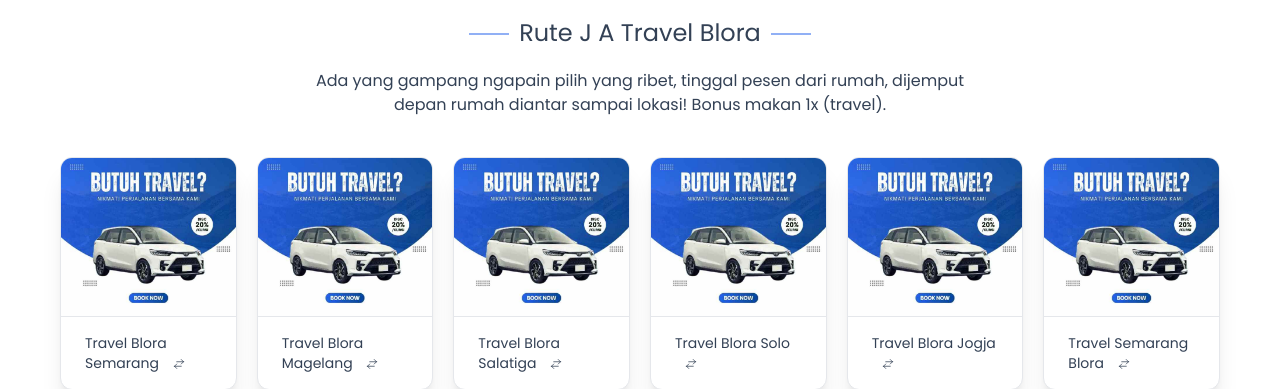
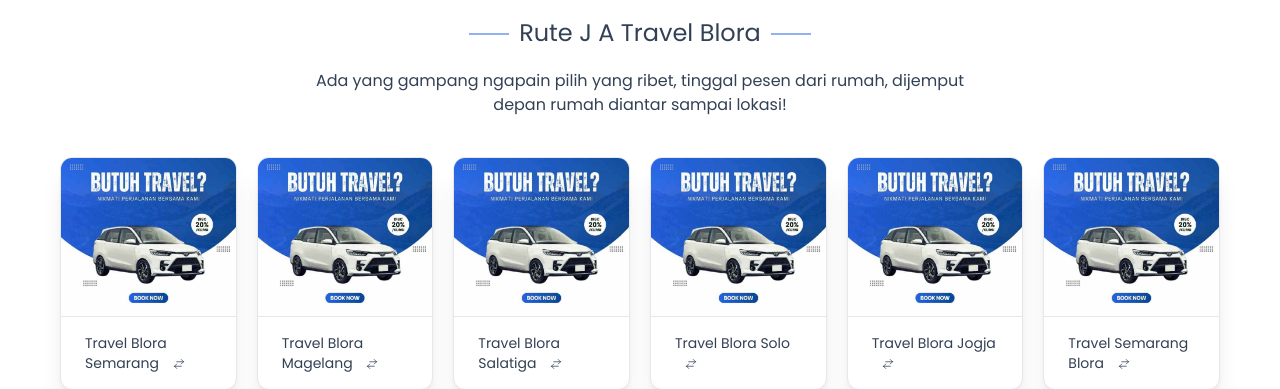
Before and after one commit to jasa-web-2000/zarabetafamtravel.web.id, a PHP site: page / in a window 1280 px wide. Shown: the part 782-1171 px from the top of the page. Run offline with PHP 8.4, Linux system fonts and the light colour scheme.

Commit message:
malas ngoding, paham 🖐

```diff
--- a/_index.php
+++ b/_index.php
@@ -402,7 +402,7 @@ $galeri = [
         <div class="text-center inner-container">
           <h2 class="line-h2">Rute <?= $brand ?></h2>
           <p class="desc">
-            Ada yang gampang ngapain pilih yang ribet, tinggal pesen dari rumah, dijemput depan rumah diantar sampai lokasi! Bonus makan 1x (travel).
+            Ada yang gampang ngapain pilih yang ribet, tinggal pesen dari rumah, dijemput depan rumah diantar sampai lokasi!
           </p>
         </div>
         <div
--- a/index.html
+++ b/index.html
@@ -1,34 +1,67 @@
-
 <!DOCTYPE html>
 <html
   lang="id"
   class="scroll-smooth">
+  <head>
+    <meta
+      name="author"
+      content="Dion Zebua" />
+    <meta charset="UTF-8" />
+    <meta
+      name="viewport"
+      content="width=device-width, initial-scale=1.0" />
+    <meta
+      name="robots"
+      content="index, follow, max-image-preview:large, max-snippet:-1, max-video-preview:-1" />
 
-<head>
+    <title>J A Travel Blora - Travel Blora Terbaik No. 1</title>
+    <meta
+      name="description"
+      content="J A Travel Blora menawarkan jasa travel Blora dengan harga murah dan jadwal 24 jam" />
 
-  <meta name="author" content="Dion Zebua" />
-  <meta charset="UTF-8" />
-  <meta name="viewport" content="width=device-width, initial-scale=1.0" />
-  <meta name="robots" content="index, follow, max-image-preview:large, max-snippet:-1, max-video-preview:-1" />
+    <meta
+      property="og:title"
+      content="J A Travel Blora - Travel Blora Terbaik No. 1" />
+    <meta
+      property="og:description"
+      content="J A Travel Blora menawarkan jasa travel Blora dengan harga murah dan jadwal 24 jam" />
+    <meta
+      property="og:type"
+      content="website" />
+    <meta
+      property="og:url"
+      content="https://ja-travel-blora.web.id/" />
+    <meta
+      property="og:image"
+      content="https://ja-travel-blora.web.id/src/img/logo.jpg" />
 
-  <title>
-    J A Travel Blora - Travel Blora Terbaik No. 1  </title>
-  <meta name="description" content="J A Travel Blora menawarkan jasa travel Blora dengan harga murah dan jadwal 24 jam" />
-
-  <meta property="og:title" content="J A Travel Blora - Travel Blora Terbaik No. 1" />
-  <meta property="og:description" content="J A Travel Blora menawarkan jasa travel Blora dengan harga murah dan jadwal 24 jam" />
-  <meta property="og:type" content="website" />
-  <meta property="og:url" content="https://ja-travel-blora.web.id/" />
-  <meta property="og:image" content="https://ja-travel-blora.web.id/src/img/logo.jpg" />
-
-  <link rel="apple-touch-icon" href="https://ja-travel-blora.web.id/src/img/logo.jpg" />
-  <link rel="icon" size="16x16" href="https://ja-travel-blora.web.id/src/img/logo.jpg" />
-  <link rel="icon" size="32x32" href="https://ja-travel-blora.web.id/src/img/logo.jpg" />
-  <link rel="icon" size="180x180" href="https://ja-travel-blora.web.id/src/img/logo.jpg" />
-  <link rel="shortcut icon" href="https://ja-travel-blora.web.id/src/img/logo.jpg" />
-  <meta property="og:locale" content="id_ID" />
-  <meta property="og:site_name" content="J A Travel Blora" />
-  <link rel="canonical" href="https://ja-travel-blora.web.id/" />
+    <link
+      rel="apple-touch-icon"
+      href="https://ja-travel-blora.web.id/src/img/logo.jpg" />
+    <link
+      rel="icon"
+      size="16x16"
+      href="https://ja-travel-blora.web.id/src/img/logo.jpg" />
+    <link
+      rel="icon"
+      size="32x32"
+      href="https://ja-travel-blora.web.id/src/img/logo.jpg" />
+    <link
+      rel="icon"
+      size="180x180"
+      href="https://ja-travel-blora.web.id/src/img/logo.jpg" />
+    <link
+      rel="shortcut icon"
+      href="https://ja-travel-blora.web.id/src/img/logo.jpg" />
+    <meta
+      property="og:locale"
+      content="id_ID" />
+    <meta
+      property="og:site_name"
+      content="J A Travel Blora" />
+    <link
+      rel="canonical"
+      href="https://ja-travel-blora.web.id/" />
 
     <link
       href="./src/css/output.css"
@@ -161,14 +194,14 @@
           style="background-image: url(./src/img/background-hero-section.jpg)"
           class="py-10 lg:py-7 bg-fixed bg-cover bg-center rounded-lg relative">
           <div
-          class="absolute rounded-lg inset-0 bg-[radial-gradient(rgb(15_23_42_/_0.5),rgb(51_65_85_/_0.7))] from-0% via-90% to-100%">
-        </div>
+            class="absolute rounded-lg inset-0 bg-[radial-gradient(rgb(15_23_42_/_0.5),rgb(51_65_85_/_0.7))] from-0% via-90% to-100%"></div>
           <div
             class="grid grid-cols-12 [&>div]:col-span-full items-center gap-y-6">
             <div class="md:!col-span-7 p-5 md:p-10 md:-top-10 lg:p-20 z-10">
               <h1
                 class="text-white text-3xl leading-[40px] md:text-[40px] md:leading-[50px] lg:text-5xl lg:leading-[70px] font-bold text-left sm:max-w-[600px] lg:max-w-full">
-              J A Travel Blora - Travel Blora Terbaik No. 1            </h1>
+                J A Travel Blora - Travel Blora Terbaik No. 1
+              </h1>
               <div class="flex gap-x-5 mt-7">
                 <a
                   href="https://api.whatsapp.com/send/?phone=6282229959600&text=Halo+admin+https://ja-travel-blora.web.id/&type=phone_number&app_absent=0"
@@ -221,7 +254,9 @@
                   <div class="col-span-full text-sm">
                     <label
                       for="nama"
-                    class="block cursor-pointer font-medium">Nama anda</label>
+                      class="block cursor-pointer font-medium"
+                      >Nama anda</label
+                    >
                     <div class="mt-1">
                       <input
                         type="text"
@@ -237,7 +272,9 @@
                     <div class="text-sm">
                       <label
                         for="asal"
-                      class="block cursor-pointer font-medium">Asal</label>
+                        class="block cursor-pointer font-medium"
+                        >Asal</label
+                      >
                       <div class="mt-1">
                         <input
                           type="text"
@@ -251,7 +288,9 @@
                     <div class="text-sm">
                       <label
                         for="tujuan"
-                      class="block cursor-pointer font-medium">Tujuan</label>
+                        class="block cursor-pointer font-medium"
+                        >Tujuan</label
+                      >
                       <div class="mt-1">
                         <input
                           type="text"
@@ -267,7 +306,9 @@
                   <div class="col-span-full text-sm">
                     <label
                       for="jumlah"
-                    class="block cursor-pointer font-medium">Jumlah Penumpang</label>
+                      class="block cursor-pointer font-medium"
+                      >Jumlah Penumpang</label
+                    >
                     <div class="mt-1">
                       <select
                         id="jumlah"
@@ -300,12 +341,15 @@
       <!-- Hero Section -->
 
       <!-- Rute Travel -->
-    <section class="container my-20" id="rute-travel">
+      <section
+        class="container my-20"
+        id="rute-travel">
         <div class="">
           <div class="text-center inner-container">
             <h2 class="line-h2">Rute J A Travel Blora</h2>
             <p class="desc">
-            Ada yang gampang ngapain pilih yang ribet, tinggal pesen dari rumah, dijemput depan rumah diantar sampai lokasi! Bonus makan 1x (travel).
+              Ada yang gampang ngapain pilih yang ribet, tinggal pesen dari
+              rumah, dijemput depan rumah diantar sampai lokasi!
             </p>
           </div>
           <div
@@ -323,9 +367,11 @@
                 alt="rute Travel Blora Semarang"
                 class="" />
               <div class="">
-                  <a href="https://api.whatsapp.com/send/?phone=6282229959600&text=Halo+admin+https://ja-travel-blora.web.id/&type=phone_number&app_absent=0">
+                <a
+                  href="https://api.whatsapp.com/send/?phone=6282229959600&text=Halo+admin+https://ja-travel-blora.web.id/&type=phone_number&app_absent=0">
                   <h3 class="">
-                      Travel Blora Semarang                      <svg
+                    Travel Blora Semarang
+                    <svg
                       xmlns="http://www.w3.org/2000/svg"
                       fill="none"
                       viewBox="0 0 24 24"
@@ -354,9 +400,11 @@
                 alt="rute Travel Blora Magelang"
                 class="" />
               <div class="">
-                  <a href="https://api.whatsapp.com/send/?phone=6282229959600&text=Halo+admin+https://ja-travel-blora.web.id/&type=phone_number&app_absent=0">
+                <a
+                  href="https://api.whatsapp.com/send/?phone=6282229959600&text=Halo+admin+https://ja-travel-blora.web.id/&type=phone_number&app_absent=0">
                   <h3 class="">
-                      Travel Blora Magelang                      <svg
+                    Travel Blora Magelang
+                    <svg
                       xmlns="http://www.w3.org/2000/svg"
                       fill="none"
                       viewBox="0 0 24 24"
@@ -385,9 +433,11 @@
                 alt="rute Travel Blora Salatiga"
                 class="" />
               <div class="">
-                  <a href="https://api.whatsapp.com/send/?phone=6282229959600&text=Halo+admin+https://ja-travel-blora.web.id/&type=phone_number&app_absent=0">
+                <a
+                  href="https://api.whatsapp.com/send/?phone=6282229959600&text=Halo+admin+https://ja-travel-blora.web.id/&type=phone_number&app_absent=0">
                   <h3 class="">
-                      Travel Blora Salatiga                      <svg
+                    Travel Blora Salatiga
+                    <svg
                       xmlns="http://www.w3.org/2000/svg"
                       fill="none"
                       viewBox="0 0 24 24"
@@ -416,9 +466,11 @@
                 alt="rute Travel Blora Solo"
                 class="" />
               <div class="">
-                  <a href="https://api.whatsapp.com/send/?phone=6282229959600&text=Halo+admin+https://ja-travel-blora.web.id/&type=phone_number&app_absent=0">
+                <a
+                  href="https://api.whatsapp.com/send/?phone=6282229959600&text=Halo+admin+https://ja-travel-blora.web.id/&type=phone_number&app_absent=0">
                   <h3 class="">
-                      Travel Blora Solo                      <svg
+                    Travel Blora Solo
+                    <svg
                       xmlns="http://www.w3.org/2000/svg"
                       fill="none"
                       viewBox="0 0 24 24"
@@ -447,9 +499,11 @@
                 alt="rute Travel Blora Jogja"
                 class="" />
               <div class="">
-                  <a href="https://api.whatsapp.com/send/?phone=6282229959600&text=Halo+admin+https://ja-travel-blora.web.id/&type=phone_number&app_absent=0">
+                <a
+                  href="https://api.whatsapp.com/send/?phone=6282229959600&text=Halo+admin+https://ja-travel-blora.web.id/&type=phone_number&app_absent=0">
                   <h3 class="">
-                      Travel Blora Jogja                      <svg
+                    Travel Blora Jogja
+                    <svg
                       xmlns="http://www.w3.org/2000/svg"
                       fill="none"
                       viewBox="0 0 24 24"
@@ -478,9 +532,11 @@
                 alt="rute Travel Semarang Blora"
                 class="" />
               <div class="">
-                  <a href="https://api.whatsapp.com/send/?phone=6282229959600&text=Halo+admin+https://ja-travel-blora.web.id/&type=phone_number&app_absent=0">
+                <a
+                  href="https://api.whatsapp.com/send/?phone=6282229959600&text=Halo+admin+https://ja-travel-blora.web.id/&type=phone_number&app_absent=0">
                   <h3 class="">
-                      Travel Semarang Blora                      <svg
+                    Travel Semarang Blora
+                    <svg
                       xmlns="http://www.w3.org/2000/svg"
                       fill="none"
                       viewBox="0 0 24 24"
@@ -509,9 +565,11 @@
                 alt="rute Travel Magelang Blora"
                 class="" />
               <div class="">
-                  <a href="https://api.whatsapp.com/send/?phone=6282229959600&text=Halo+admin+https://ja-travel-blora.web.id/&type=phone_number&app_absent=0">
+                <a
+                  href="https://api.whatsapp.com/send/?phone=6282229959600&text=Halo+admin+https://ja-travel-blora.web.id/&type=phone_number&app_absent=0">
                   <h3 class="">
-                      Travel Magelang Blora                      <svg
+                    Travel Magelang Blora
+                    <svg
                       xmlns="http://www.w3.org/2000/svg"
                       fill="none"
                       viewBox="0 0 24 24"
@@ -540,9 +598,11 @@
                 alt="rute Travel Salatiga Blora"
                 class="" />
               <div class="">
-                  <a href="https://api.whatsapp.com/send/?phone=6282229959600&text=Halo+admin+https://ja-travel-blora.web.id/&type=phone_number&app_absent=0">
+                <a
+                  href="https://api.whatsapp.com/send/?phone=6282229959600&text=Halo+admin+https://ja-travel-blora.web.id/&type=phone_number&app_absent=0">
                   <h3 class="">
-                      Travel Salatiga Blora                      <svg
+                    Travel Salatiga Blora
+                    <svg
                       xmlns="http://www.w3.org/2000/svg"
                       fill="none"
                       viewBox="0 0 24 24"
@@ -571,9 +631,11 @@
                 alt="rute Travel Solo Blora"
                 class="" />
               <div class="">
-                  <a href="https://api.whatsapp.com/send/?phone=6282229959600&text=Halo+admin+https://ja-travel-blora.web.id/&type=phone_number&app_absent=0">
+                <a
+                  href="https://api.whatsapp.com/send/?phone=6282229959600&text=Halo+admin+https://ja-travel-blora.web.id/&type=phone_number&app_absent=0">
                   <h3 class="">
-                      Travel Solo Blora                      <svg
+                    Travel Solo Blora
+                    <svg
                       xmlns="http://www.w3.org/2000/svg"
                       fill="none"
                       viewBox="0 0 24 24"
@@ -602,9 +664,11 @@
                 alt="rute Travel Jogja Blora"
                 class="" />
               <div class="">
-                  <a href="https://api.whatsapp.com/send/?phone=6282229959600&text=Halo+admin+https://ja-travel-blora.web.id/&type=phone_number&app_absent=0">
+                <a
+                  href="https://api.whatsapp.com/send/?phone=6282229959600&text=Halo+admin+https://ja-travel-blora.web.id/&type=phone_number&app_absent=0">
                   <h3 class="">
-                      Travel Jogja Blora                      <svg
+                    Travel Jogja Blora
+                    <svg
                       xmlns="http://www.w3.org/2000/svg"
                       fill="none"
                       viewBox="0 0 24 24"
@@ -621,13 +685,14 @@
               </div>
             </div>
           </div>
-
         </div>
       </section>
       <!-- Rute Travel -->
 
       <!-- Tentang Kami -->
-    <section id="tentang-kami" class="bg-gradient-to-tr from-primary to-blue-500 py-20">
+      <section
+        id="tentang-kami"
+        class="bg-gradient-to-tr from-primary to-blue-500 py-20">
         <div class="container">
           <div class="grid grid-cols-12 gap-8">
             <div class="col-span-full md:col-span-6">
@@ -636,14 +701,21 @@
                   loading="lazy"
                   src="https://ja-travel-blora.web.id/src/img/logo.jpg"
                   class="rounded-lg"
-                alt="tentang J A Travel Blora">
+                  alt="tentang J A Travel Blora" />
               </div>
             </div>
             <div class="col-span-full md:col-span-6">
               <div class="text inner-container">
-              <h2 class="line-h2 left-12 text-slate-50 before:!bg-blue-300 after:!bg-blue-300">Tentang Kami</h2>
+                <h2
+                  class="line-h2 left-12 text-slate-50 before:!bg-blue-300 after:!bg-blue-300">
+                  Tentang Kami
+                </h2>
                 <p class="desc !text-slate-300 !mb-5">
-                <strong>J A Travel Blora</strong> akan membantu anda melakukan perjalanan travel ke berbagai daerah, tentunya dengan harga murah dan terjangkau. Pelayanan yang diberikan sangat memuaskan. Selain travel reguler, kami juga menawarkan berbagai jasa sebagai berikut:
+                  <strong>J A Travel Blora</strong> akan membantu anda melakukan
+                  perjalanan travel ke berbagai daerah, tentunya dengan harga
+                  murah dan terjangkau. Pelayanan yang diberikan sangat
+                  memuaskan. Selain travel reguler, kami juga menawarkan
+                  berbagai jasa sebagai berikut:
                 </p>
                 <ul class="!list-item !list-disc text-slate-300 ml-5">
                   <li>Carter Regular</li>
@@ -665,14 +737,14 @@
       <!-- Tentang Kami -->
 
       <!-- Kota Populer -->
-    <section class=" mb-20 bg-blue-50">
+      <section class="mb-20 bg-blue-50">
         <div class="container">
           <div class="py-20">
             <div class="text-center inner-container">
               <h2 class="line-h2">Kota Populer</h2>
               <p class="desc">
-              Kunjungi kota-kota terkenal bersama J A Travel Blora, nikmati pengalaman
-              travel yang tak terlupakan dan menyenangkan!
+                Kunjungi kota-kota terkenal bersama J A Travel Blora, nikmati
+                pengalaman travel yang tak terlupakan dan menyenangkan!
               </p>
             </div>
             <div
@@ -840,7 +912,8 @@
       <!-- CTA -->
 
       <!-- Galeri -->
-    <section class="bg-blue-50 my-20 py-20"
+      <section
+        class="bg-blue-50 my-20 py-20"
         id="galeri">
         <div class="container">
           <div class="">
@@ -950,7 +1023,10 @@
                         alt="bintang" />
                     </div>
                     <p class="testimoni">
-                    Saya menggunakan jasa Travel J A Travel Blora untuk rute Travel Blora Semarang. Pelayanan sangat memuaskan, armada nyaman, tepat waktu, dan staf ramah. Pengalaman perjalanan yang menyenangkan dan saya sangat puas!
+                      Saya menggunakan jasa Travel J A Travel Blora untuk rute
+                      Travel Blora Semarang. Pelayanan sangat memuaskan, armada
+                      nyaman, tepat waktu, dan staf ramah. Pengalaman perjalanan
+                      yang menyenangkan dan saya sangat puas!
                     </p>
                     <div class="user-testimoni">
                       <img
@@ -999,7 +1075,9 @@
                         alt="bintang" />
                     </div>
                     <p class="testimoni">
-                    Pelayanan luar biasa, mobil sangat nyaman, dapat snack, dan supirnya ramah. Terima kasih banyak Mas Sopir, semoga selalu sukses dan terus memberikan pelayanan terbaik!
+                      Pelayanan luar biasa, mobil sangat nyaman, dapat snack,
+                      dan supirnya ramah. Terima kasih banyak Mas Sopir, semoga
+                      selalu sukses dan terus memberikan pelayanan terbaik!
                     </p>
                     <div class="user-testimoni">
                       <img
@@ -1048,7 +1126,9 @@
                         alt="bintang" />
                     </div>
                     <p class="testimoni">
-                    Perjalanan sangat nyaman, cara menyetir driver sangat baik, dan sikapnya sangat ramah. Pengalaman yang menyenangkan dan membuat perjalanan semakin menyenangkan!
+                      Perjalanan sangat nyaman, cara menyetir driver sangat
+                      baik, dan sikapnya sangat ramah. Pengalaman yang
+                      menyenangkan dan membuat perjalanan semakin menyenangkan!
                     </p>
                     <div class="user-testimoni">
                       <img
@@ -1097,7 +1177,10 @@
                         alt="bintang" />
                     </div>
                     <p class="testimoni">
-                    Sudah dua kali menggunakan travel ini, pelayanan admin sangat bagus dan respons cepat. Penjemputan selalu tepat waktu sesuai jadwal, mobilnya bersih dan nyaman, driver ramah, dan snack tersedia di kursi.
+                      Sudah dua kali menggunakan travel ini, pelayanan admin
+                      sangat bagus dan respons cepat. Penjemputan selalu tepat
+                      waktu sesuai jadwal, mobilnya bersih dan nyaman, driver
+                      ramah, dan snack tersedia di kursi.
                     </p>
                     <div class="user-testimoni">
                       <img
@@ -1146,7 +1229,10 @@
                         alt="bintang" />
                     </div>
                     <p class="testimoni">
-                    Snack tersedia, driver sangat ramah, perjalanan tepat waktu sesuai jadwal, harga sesuai dengan kesepakatan, dan biaya tol sudah termasuk. Layanan yang sangat memuaskan dan profesional!
+                      Snack tersedia, driver sangat ramah, perjalanan tepat
+                      waktu sesuai jadwal, harga sesuai dengan kesepakatan, dan
+                      biaya tol sudah termasuk. Layanan yang sangat memuaskan
+                      dan profesional!
                     </p>
                     <div class="user-testimoni">
                       <img
@@ -1169,7 +1255,8 @@
       <!-- Testimoni -->
 
       <!-- Kontak -->
-    <section class="bg-blue-50 mt-20 py-20"
+      <section
+        class="bg-blue-50 mt-20 py-20"
         id="kontak">
         <div class="container">
           <div class="">
@@ -1196,7 +1283,8 @@
                 </svg>
                 <h3>Alamat</h3>
                 <p class="text-slate-600">
-                29HW+X29 Tutup, Kabupaten Blora, Jawa Tengah              </p>
+                  29HW+X29 Tutup, Kabupaten Blora, Jawa Tengah
+                </p>
               </div>
 
               <div
@@ -1211,7 +1299,8 @@
                 </svg>
                 <h3>Telpon</h3>
                 <p class="text-slate-600">0822-2995-9600</p>
-              <p class="text-slate-600">0822-4108-1699</p>            </div>
+                <p class="text-slate-600">0822-4108-1699</p>
+              </div>
 
               <div
                 class="p-5 py-8 col-span-full sm:col-span-4 border-t-2 sm:border-t-0 sm:border-l-2 border-primary flex flex-col justify-start items-center gap-y-5">
@@ -1278,12 +1367,15 @@
             class="fill-slate-200"
             d="M380.9 97.1C339 55.1 283.2 32 223.9 32c-122.4 0-222 99.6-222 222 0 39.1 10.2 77.3 29.6 111L0 480l117.7-30.9c32.4 17.7 68.9 27 106.1 27h.1c122.3 0 224.1-99.6 224.1-222 0-59.3-25.2-115-67.1-157zm-157 341.6c-33.2 0-65.7-8.9-94-25.7l-6.7-4-69.8 18.3L72 359.2l-4.4-7c-18.5-29.4-28.2-63.3-28.2-98.2 0-101.7 82.8-184.5 184.6-184.5 49.3 0 95.6 19.2 130.4 54.1 34.8 34.9 56.2 81.2 56.1 130.5 0 101.8-84.9 184.6-186.6 184.6zm101.2-138.2c-5.5-2.8-32.8-16.2-37.9-18-5.1-1.9-8.8-2.8-12.5 2.8-3.7 5.6-14.3 18-17.6 21.8-3.2 3.7-6.5 4.2-12 1.4-32.6-16.3-54-29.1-75.5-66-5.7-9.8 5.7-9.1 16.3-30.3 1.8-3.7.9-6.9-.5-9.7-1.4-2.8-12.5-30.1-17.1-41.2-4.5-10.8-9.1-9.3-12.5-9.5-3.2-.2-6.9-.2-10.6-.2-3.7 0-9.7 1.4-14.8 6.9-5.1 5.6-19.4 19-19.4 46.3 0 27.3 19.9 53.7 22.6 57.4 2.8 3.7 39.1 59.7 94.8 83.8 35.2 15.2 49 16.5 66.6 13.9 10.7-1.6 32.8-13.4 37.4-26.4 4.6-13 4.6-24.1 3.2-26.4-1.3-2.5-5-3.9-10.5-6.6z"></path>
         </svg>
-    </a>    <p class="text-center text-sm text-slate-500">
+      </a>
+      <p class="text-center text-sm text-slate-500">
         &#169; copyright - developed by
         <a
           href="https://dionzebua.com"
           class="underline text-blue-500"
-        target="_blank">Dion Zebua</a>
+          target="_blank"
+          >Dion Zebua</a
+        >
       </p>
     </footer>
 
@@ -1322,23 +1414,22 @@
 
     <script src="./src/js/script.js"></script>
     <script>
-    const bookingForm = document.querySelector('#bookingForm')
+      const bookingForm = document.querySelector("#bookingForm");
 
-    bookingForm.addEventListener('submit', (e) => {
-      e.preventDefault()
+      bookingForm.addEventListener("submit", (e) => {
+        e.preventDefault();
 
         const data = {
-        'nama': e.target[0].value,
-        'asal': e.target[1].value,
-        'tujuan': e.target[2].value,
-        'jumlah': e.target[3].value,
-      }
+          nama: e.target[0].value,
+          asal: e.target[1].value,
+          tujuan: e.target[2].value,
+          jumlah: e.target[3].value,
+        };
         console.log(data);
 
-      const text = `Saya ingin memesan travel!%0A%0A*Nama* : ${data.nama}%0A*Asal* : ${data.asal}%0A*Tujuan* : ${data.tujuan}%0A*Jumlah* : ${data.jumlah}`
-      window.open(`https://wa.me/6282229959600/?text=${text}`, '_blank')
-    })
+        const text = `Saya ingin memesan travel!%0A%0A*Nama* : ${data.nama}%0A*Asal* : ${data.asal}%0A*Tujuan* : ${data.tujuan}%0A*Jumlah* : ${data.jumlah}`;
+        window.open(`https://wa.me/6282229959600/?text=${text}`, "_blank");
+      });
     </script>
   </body>
-
 </html>
```
Lines whose indentation alone changed are shown as unchanged.
